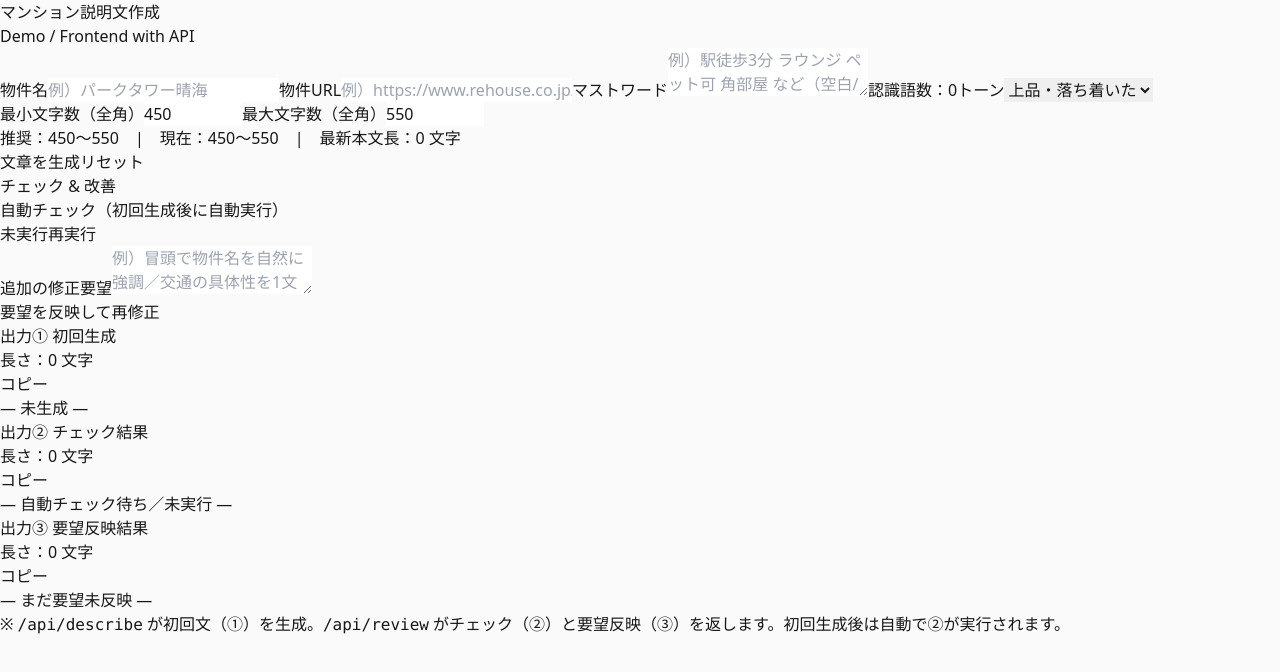
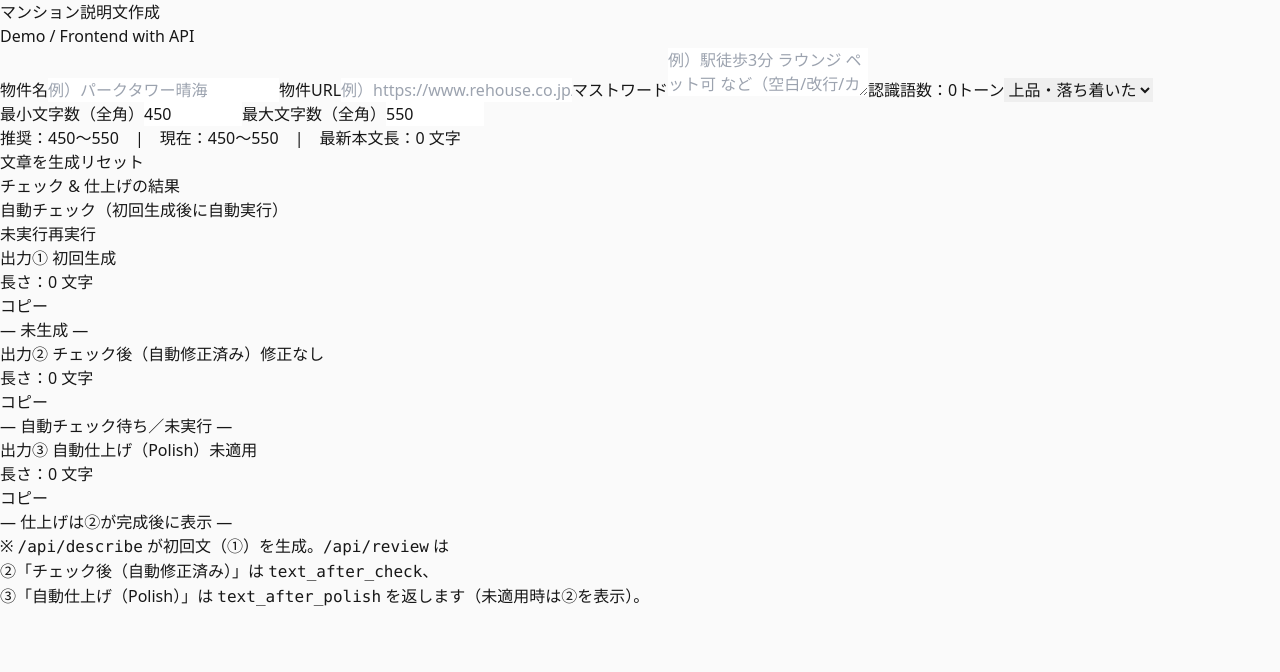
Before and after one commit to masashitakano917-maker/apt_explain, a Next.js app in the folder of-tagline-main-2/of-tagline/: page / in a window 1280 px wide. Shown: the top 672 px of the page. Built offline with nearby package versions, Linux system fonts and the light colour scheme.

Commit message:
Update page.tsx

```diff
--- a/of-tagline-main-2/of-tagline/app/page.tsx
+++ b/of-tagline-main-2/of-tagline/app/page.tsx
@@ -8,7 +8,7 @@ const cn = (...a: (string | false | null | undefined)[]) => a.filter(Boolean).jo
 const jaLen = (s: string) => Array.from(s || "").length;
 const clamp = (n: number, lo: number, hi: number) => Math.max(lo, Math.min(hi, n));
 const parseWords = (src: string) =>
-  String(src || "").split(/[ ,、\s\n/]+/).map((s) => s.trim()).filter(Boolean);
+  String(src || "").split(/[ ,、\s\n\/]+/).map((s) => s.trim()).filter(Boolean);
 
 /** LCSベースの差分（挿入/変更部分を <mark> 赤表示） */
 function markDiffRed(original: string, improved: string) {
@@ -54,21 +54,21 @@ export default function Page() {
 
   // 出力①②③
   const [text1, setText1] = useState(""); // 初回生成
-  const [text2, setText2] = useState(""); // チェック結果
-  const [text3, setText3] = useState(""); // 要望反映
+  const [text2, setText2] = useState(""); // チェック後（自動修正済み）
+  const [text3, setText3] = useState(""); // 自動仕上げ（Polish）
 
   // 差分表示（①→②、②→③）
   const [diff12Html, setDiff12Html] = useState("");
   const [diff23Html, setDiff23Html] = useState("");
 
-  // チェック結果の内容
+  // チェック結果の内容（Before を右②にも出す）
   const [issues2, setIssues2] = useState<string[]>([]);
-  const [issues3, setIssues3] = useState<string[]>([]);
   const [summary2, setSummary2] = useState("");
-  const [summary3, setSummary3] = useState("");
 
-  // 追加要望
-  const [requestNote, setRequestNote] = useState("");
+  // Polishのメモとフラグ
+  const [polishNotes, setPolishNotes] = useState<string[]>([]);
+  const [autoFixed, setAutoFixed] = useState(false);
+  const [polishApplied, setPolishApplied] = useState(false);
 
   // 自動チェックのステータス
   const [checkStatus, setCheckStatus] = useState<CheckStatus>("idle");
@@ -84,8 +84,11 @@ export default function Page() {
     // 新しい流れを開始 → リセット
     setText1(""); setText2(""); setText3("");
     setDiff12Html(""); setDiff23Html("");
-    setIssues2([]); setIssues3([]);
-    setSummary2(""); setSummary3("");
+    setIssues2([]);
+    setSummary2("");
+    setPolishNotes([]);
+    setAutoFixed(false);
+    setPolishApplied(false);
     setCheckStatus("idle");
 
     try {
@@ -106,7 +109,7 @@ export default function Page() {
       const generated = String(j?.text || "");
       setText1(generated);
 
-      // ② 自動チェック
+      // ② 自動チェック（→ ③ Polish までAPI内で実施。中間＆最終を受け取る）
       await handleCheck(generated, /*suppressBusy*/ true);
     } catch (err: any) {
       setError(err?.message || "エラーが発生しました。");
@@ -116,7 +119,7 @@ export default function Page() {
     }
   }
 
-  /* ------------ チェック ------------ */
+  /* ------------ チェック（APIは②と③の両方を返す） ------------ */
   async function handleCheck(baseText?: string, suppressBusy = false) {
     try {
       const src = (baseText ?? text1).trim();
@@ -124,7 +127,8 @@ export default function Page() {
       if (!suppressBusy) setBusy(true);
 
       setCheckStatus("running");
-      setIssues2([]); setSummary2(""); setDiff12Html("");
+      setIssues2([]); setSummary2(""); setDiff12Html(""); setDiff23Html("");
+      setPolishNotes([]); setPolishApplied(false); setAutoFixed(false);
 
       const res = await fetch("/api/review", {
         method: "POST",
@@ -134,20 +138,35 @@ export default function Page() {
           name, url, mustWords: mustInput,
           tone,
           minChars, maxChars,
-          request: "",
+          // request は廃止（自動仕上げに統合）
         }),
       });
       const j = await res.json();
       if (!res.ok) throw new Error(j?.error || "チェックに失敗しました。");
 
-      const improved = String(j?.improved ?? src);
-      const issues = Array.isArray(j?.issues) ? j.issues : [];
-      const summary = j?.summary || (issues.length ? issues.join(" / ") : "");
+      // ② チェック後（中間）
+      const afterCheck = String(j?.text_after_check ?? j?.improved ?? src);
+      setText2(afterCheck);
 
-      setText2(improved);
-      setIssues2(issues);
+      const issuesBefore = Array.isArray(j?.issues_before) ? j.issues_before
+                        : Array.isArray(j?.issues) ? j.issues : [];
+      const summary = j?.summary || (issuesBefore.length ? issuesBefore.join(" / ") : "");
+      setIssues2(issuesBefore);
       setSummary2(summary);
-      setDiff12Html(markDiffRed(src, improved));
+
+      // ③ 自動仕上げ（Polish）
+      const afterPolish = typeof j?.text_after_polish === "string" ? j.text_after_polish : "";
+      setText3(afterPolish);
+
+      // 差分
+      setDiff12Html(markDiffRed(src, afterCheck));
+      setDiff23Html(afterPolish ? markDiffRed(afterCheck, afterPolish) : "");
+
+      // フラグとメモ
+      setAutoFixed(Boolean(j?.auto_fixed));
+      setPolishApplied(Boolean(j?.polish_applied));
+      setPolishNotes(Array.isArray(j?.polish_notes) ? j.polish_notes : []);
+
       setCheckStatus("done");
     } catch (err: any) {
       setError(err?.message || "エラーが発生しました。");
@@ -157,53 +176,15 @@ export default function Page() {
     }
   }
 
-  /* ------------ 追加要望の反映（②→③） ------------ */
-  async function handleApplyRequest() {
-    setError(null);
-    setIssues3([]); setSummary3(""); setDiff23Html("");
-    try {
-      if (!text2.trim()) throw new Error("まず②のチェックを完了してください。");
-      if (!requestNote.trim()) throw new Error("修正要望を入力してください。");
-
-      setBusy(true);
-      const res = await fetch("/api/review", {
-        method: "POST",
-        headers: { "Content-Type": "application/json" },
-        body: JSON.stringify({
-          text: `${text2}\n\n【追加要望】${requestNote}`,
-          name, url, mustWords: mustInput,
-          tone,
-          minChars, maxChars,
-        }),
-      });
-      const j = await res.json();
-      if (!res.ok) throw new Error(j?.error || "要望反映に失敗しました。");
-
-      const improved = String(j?.improved ?? text2);
-      const issues = Array.isArray(j?.issues) ? j.issues : [];
-      const summary = j?.summary || (issues.length ? issues.join(" / ") : "");
-
-      setText3(improved);
-      setIssues3(issues);
-      setSummary3(summary);
-      setDiff23Html(markDiffRed(text2, improved));
-      setRequestNote("");
-    } catch (err: any) {
-      setError(err?.message || "エラーが発生しました。");
-    } finally {
-      setBusy(false);
-    }
-  }
-
   function handleReset() {
     setName(""); setUrl(""); setMustInput("");
     setTone("上品・落ち着いた");
     setMinChars(450); setMaxChars(550);
     setText1(""); setText2(""); setText3("");
     setDiff12Html(""); setDiff23Html("");
-    setIssues2([]); setIssues3([]);
-    setSummary2(""); setSummary3("");
-    setRequestNote("");
+    setIssues2([]);
+    setSummary2("");
+    setPolishNotes([]); setPolishApplied(false); setAutoFixed(false);
     setError(null);
     setCheckStatus("idle");
   }
@@ -261,7 +242,7 @@ export default function Page() {
                 <span className="text-sm font-medium">マストワード</span>
                 <textarea
                   className="border rounded-lg p-2 min-h-[84px]"
-                  placeholder="例）駅徒歩3分 ラウンジ ペット可 角部屋 など（空白/改行/カンマ区切り）"
+                  placeholder="例）駅徒歩3分 ラウンジ ペット可 など（空白/改行/カンマ区切り）"
                   value={mustInput}
                   onChange={(e) => setMustInput(e.target.value)}
                 />
@@ -318,8 +299,9 @@ export default function Page() {
             </div>
           </section>
 
+          {/* 左：チェック可視化（ステータス／差分／要点） */}
           <section className="bg-white rounded-2xl shadow p-4 space-y-3">
-            <div className="text-sm font-medium">チェック &amp; 改善</div>
+            <div className="text-sm font-medium">チェック &amp; 仕上げの結果</div>
 
             {/* 1行：自動チェックのステータス＋再実行 */}
             <div className="flex items-center justify-between rounded-xl border bg-neutral-50 px-3 py-2">
@@ -337,8 +319,8 @@ export default function Page() {
               </div>
             </div>
 
-            {/* チェック結果（①→②の差分と要点） */}
-            {(issues2.length > 0 || diff12Html) && (
+            {/* 要点（Beforeの指摘） */}
+            {(issues2.length > 0 || summary2) && (
               <div className="space-y-2">
                 {issues2.length > 0 && (
                   <ul className="text-sm list-disc pl-5 space-y-1">
@@ -346,40 +328,38 @@ export default function Page() {
                   </ul>
                 )}
                 {!!summary2 && <div className="text-xs text-neutral-500">要約: {summary2}</div>}
+              </div>
+            )}
+
+            {/* 差分 ①→② / ②→③ */}
+            {(diff12Html || diff23Html) && (
+              <div className="space-y-3">
                 {!!diff12Html && (
-                  <div
-                    className="border rounded-lg p-3 text-sm leading-relaxed"
-                    dangerouslySetInnerHTML={{ __html: diff12Html }}
-                  />
+                  <details open className="rounded border">
+                    <summary className="cursor-pointer px-3 py-2 text-sm bg-neutral-50">差分 ①→②（初回 → チェック後）</summary>
+                    <div
+                      className="p-3 text-sm leading-relaxed"
+                      dangerouslySetInnerHTML={{ __html: diff12Html }}
+                    />
+                  </details>
+                )}
+                {!!diff23Html && (
+                  <details className="rounded border">
+                    <summary className="cursor-pointer px-3 py-2 text-sm bg-neutral-50">差分 ②→③（チェック後 → 自動仕上げ）</summary>
+                    <div
+                      className="p-3 text-sm leading-relaxed"
+                      dangerouslySetInnerHTML={{ __html: diff23Html }}
+                    />
+                  </details>
                 )}
               </div>
             )}
-
-            <div className="grid gap-2">
-              <label className="text-sm font-medium">追加の修正要望</label>
-              <textarea
-                className="border rounded-lg p-2 min-h-[72px]"
-                placeholder="例）冒頭で物件名を自然に強調／交通の具体性を1文だけ入れてほしい など"
-                value={requestNote}
-                onChange={(e) => setRequestNote(e.target.value)}
-              />
-              <div>
-                <Button
-                  type="button"
-                  onClick={handleApplyRequest}
-                  disabled={busy || !text2 || !requestNote.trim()}
-                  color="orange"
-                >
-                  要望を反映して再修正
-                </Button>
-              </div>
-            </div>
           </section>
         </form>
 
         {/* 右カラム：3つの出力 */}
         <section className="space-y-4">
-          {/* 出力① */}
+          {/* 出力① 初回生成 */}
           <div className="bg-white rounded-2xl shadow min-h-[220px] flex flex-col overflow-hidden">
             <div className="p-4 border-b flex items-center justify-between">
               <div className="text-sm font-medium">出力① 初回生成</div>
@@ -397,45 +377,78 @@ export default function Page() {
             </div>
           </div>
 
-          {/* 出力② */}
+          {/* 出力② チェック後（自動修正済み） */}
           <div className="bg-white rounded-2xl shadow min-h-[220px] flex flex-col overflow-hidden">
             <div className="p-4 border-b flex items-center justify-between">
-              <div className="text-sm font-medium">出力② チェック結果</div>
+              <div className="text-sm font-medium flex items-center gap-2">
+                出力② チェック後（自動修正済み）
+                {autoFixed ? (
+                  <span className="text-xs bg-emerald-50 text-emerald-700 px-2 py-0.5 rounded">自動修正適用</span>
+                ) : (
+                  <span className="text-xs bg-neutral-100 text-neutral-600 px-2 py-0.5 rounded">修正なし</span>
+                )}
+              </div>
               <div className="flex items-center gap-3">
                 <div className="text-xs text-neutral-500">長さ：{jaLen(text2)} 文字</div>
                 <Button onClick={() => copy(text2)} disabled={!text2}>コピー</Button>
               </div>
             </div>
-            <div className="p-4 flex-1 overflow-auto">
+            <div className="p-4 flex-1 overflow-auto space-y-3">
               {text2 ? (
-                <p className="whitespace-pre-wrap leading-relaxed text-[15px]">{text2}</p>
+                <>
+                  <p className="whitespace-pre-wrap leading-relaxed text-[15px]">{text2}</p>
+                  {issues2.length > 0 && (
+                    <details className="mt-2">
+                      <summary className="cursor-pointer text-xs text-neutral-600">チェック結果（改善前の指摘）</summary>
+                      <ul className="mt-2 list-disc pl-5 text-xs text-neutral-700">
+                        {issues2.map((x, i) => <li key={i}>{x}</li>)}
+                      </ul>
+                    </details>
+                  )}
+                </>
               ) : (
                 <div className="text-neutral-500 text-sm">— 自動チェック待ち／未実行 —</div>
               )}
             </div>
           </div>
 
-          {/* 出力③ */}
+          {/* 出力③ 自動仕上げ（Polish） */}
           <div className="bg-white rounded-2xl shadow min-h-[220px] flex flex-col overflow-hidden">
             <div className="p-4 border-b flex items-center justify-between">
-              <div className="text-sm font-medium">出力③ 要望反映結果</div>
+              <div className="text-sm font-medium flex items-center gap-2">
+                出力③ 自動仕上げ（Polish）
+                {polishApplied ? (
+                  <span className="text-xs bg-emerald-50 text-emerald-700 px-2 py-0.5 rounded">適用</span>
+                ) : (
+                  <span className="text-xs bg-neutral-100 text-neutral-600 px-2 py-0.5 rounded">未適用</span>
+                )}
+              </div>
               <div className="flex items-center gap-3">
-                <div className="text-xs text-neutral-500">長さ：{jaLen(text3)} 文字</div>
-                <Button onClick={() => copy(text3)} disabled={!text3}>コピー</Button>
+                <div className="text-xs text-neutral-500">長さ：{jaLen(text3 || text2)} 文字</div>
+                <Button onClick={() => copy(text3 || text2)} disabled={!(text3 || text2)}>コピー</Button>
               </div>
             </div>
-            <div className="p-4 flex-1 overflow-auto">
-              {text3 ? (
-                <p className="whitespace-pre-wrap leading-relaxed text-[15px]">{text3}</p>
+            <div className="p-4 flex-1 overflow-auto space-y-3">
+              {text3 || text2 ? (
+                <>
+                  <p className="whitespace-pre-wrap leading-relaxed text-[15px]">{text3 || text2}</p>
+                  {polishNotes.length > 0 && (
+                    <ul className="mt-1 list-disc pl-5 text-xs text-neutral-600">
+                      {polishNotes.map((n, i) => <li key={i}>{n}</li>)}
+                    </ul>
+                  )}
+                </>
               ) : (
-                <div className="text-neutral-500 text-sm">— まだ要望未反映 —</div>
+                <div className="text-neutral-500 text-sm">— 仕上げは②が完成後に表示 —</div>
               )}
             </div>
           </div>
 
           <div className="bg-white rounded-2xl shadow p-4">
             <div className="text-xs text-neutral-500 leading-relaxed">
-              ※ <code>/api/describe</code> が初回文（①）を生成。<code>/api/review</code> がチェック（②）と要望反映（③）を返します。初回生成後は自動で②が実行されます。
+              ※ <code>/api/describe</code> が初回文（①）を生成。<code>/api/review</code> は<br/>
+              ②「チェック後（自動修正済み）」は <code>text_after_check</code>、<br/>
+              ③「自動仕上げ（Polish）」は <code>text_after_polish</code> を返します（未適用時は②を表示）。
             </div>
           </div>
         </section>
```
